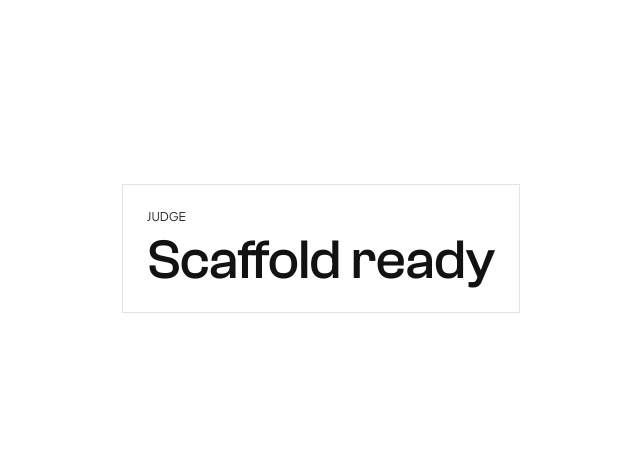
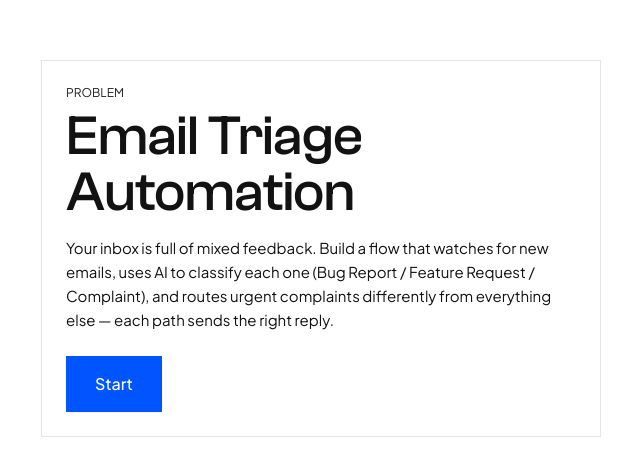
Before and after one commit to Scaler-LLM-Experiments/n8n-Judge, a React (Vite) app in the folder app/: page / in a window 1280 px wide. Shown: the part 152-628 px from the top of the page, without its empty margins (319-959 px from the left). Built offline with nearby package versions, Linux system fonts and the light colour scheme.

Commit message:
Add Problem Statement screen

```diff
--- a/app/src/App.jsx
+++ b/app/src/App.jsx
@@ -1,16 +1,11 @@
-// app/src/App.jsx
 import React from 'react';
-import { Card } from './design-system/Card.jsx';
+import { emailTriage } from './data/problems/emailTriage.js';
+import { ProblemStatementScreen } from './screens/ProblemStatementScreen.jsx';
 
 export default function App() {
   return (
-    <div style={{ height: '100%', display: 'flex', alignItems: 'center', justifyContent: 'center' }}>
-      <Card style={{ maxWidth: 420 }}>
-        <div style={{ fontSize: 12, textTransform: 'uppercase', color: 'var(--fg-2)', marginBottom: 8 }}>
-          Judge
-        </div>
-        <h1 style={{ margin: 0 }}>Scaffold ready</h1>
-      </Card>
+    <div style={{ height: '100vh' }}>
+      <ProblemStatementScreen problem={emailTriage} onStart={() => alert('Start clicked')} />
     </div>
   );
 }
--- /dev/null
+++ b/app/src/screens/ProblemStatementScreen.jsx
@@ -0,0 +1,20 @@
+import React from 'react';
+import { Card } from '../design-system/Card.jsx';
+import { Button } from '../design-system/Button.jsx';
+
+export function ProblemStatementScreen({ problem, onStart }) {
+  return (
+    <div style={{ height: '100%', display: 'flex', alignItems: 'center', justifyContent: 'center', padding: 24 }}>
+      <Card style={{ maxWidth: 560 }}>
+        <div style={{ fontSize: 12, textTransform: 'uppercase', color: 'var(--fg-2)', marginBottom: 8 }}>
+          Problem
+        </div>
+        <h1 style={{ margin: '0 0 16px' }}>{problem.title}</h1>
+        <p style={{ fontSize: 15, lineHeight: 1.6, color: 'var(--fg-1)' }}>{problem.statement}</p>
+        <div style={{ marginTop: 24 }}>
+          <Button variant="primary" size="lg" onClick={onStart}>Start</Button>
+        </div>
+      </Card>
+    </div>
+  );
+}
```
